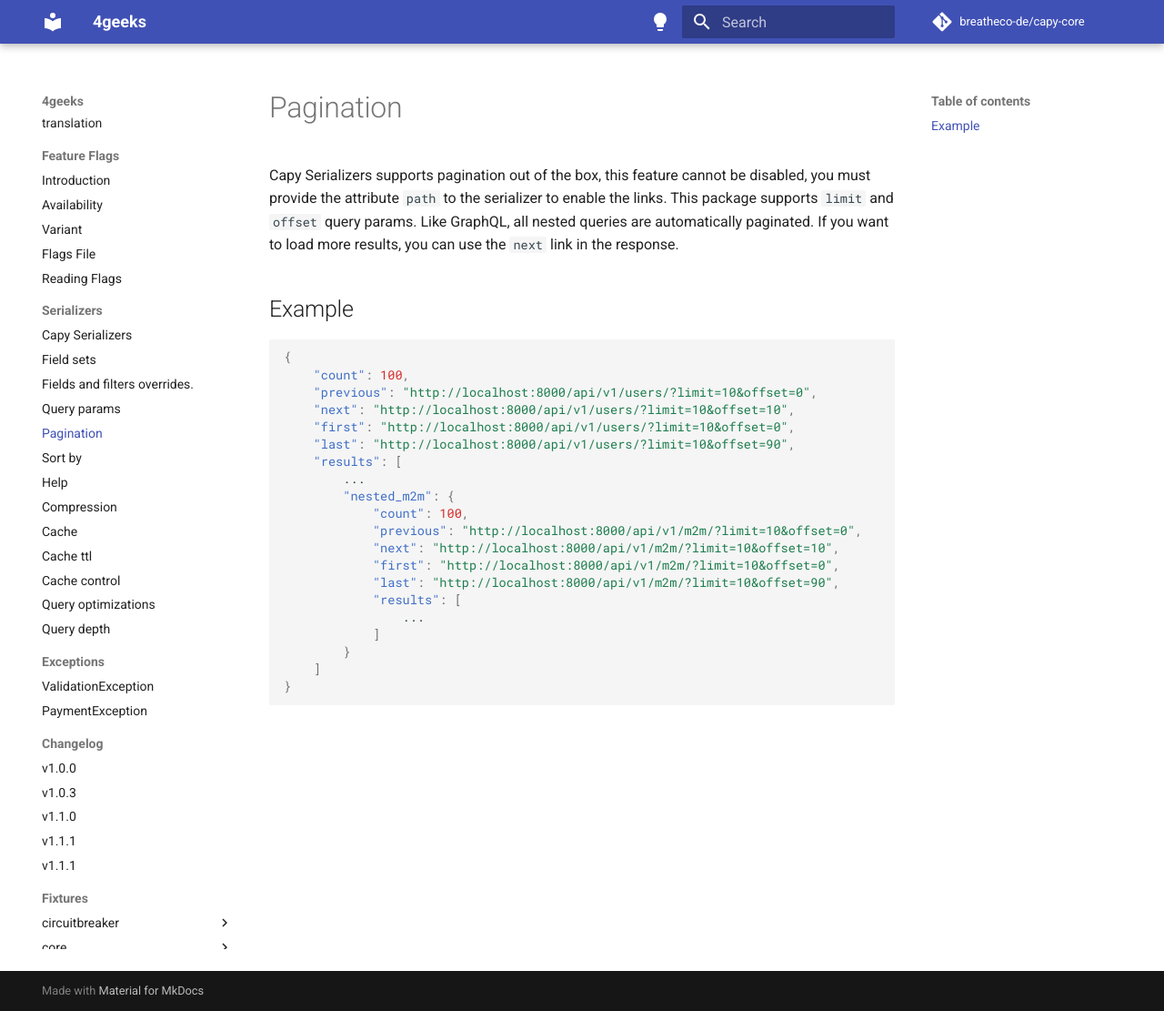
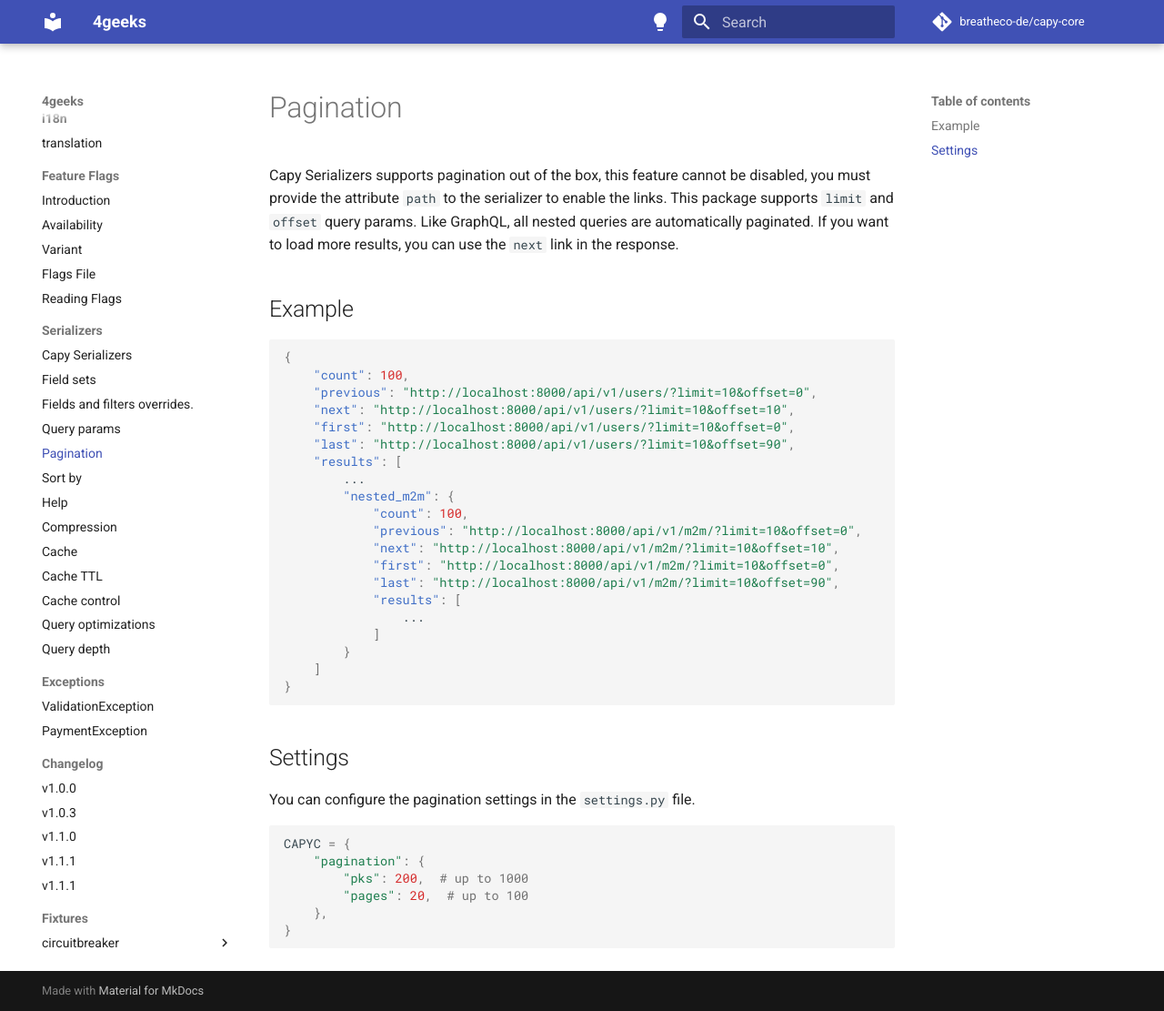
Before and after one commit to breatheco-de/capy-core, an MkDocs documentation site: the page built from docs/serializers/pagination.md, in a window 1280 px wide and 1111 px high. Shown: the whole window at 91% size. Built offline with MkDocs 1.6.1 and Material for MkDocs 9.7.7, drawn with Linux system fonts in a browser that asks for light colours; comment, search, counter and statistics services are not loaded.

Commit message:
update docs

````diff
--- a/docs/serializers/pagination.md
+++ b/docs/serializers/pagination.md
@@ -26,3 +26,16 @@ Capy Serializers supports pagination out of the box, this feature cannot be disa
     ]
 }
 ```
+
+## Settings
+
+You can configure the pagination settings in the `settings.py` file.
+
+```python
+CAPYC = {
+    "pagination": {
+        "pks": 200,  # up to 1000
+        "pages": 20,  # up to 100
+    },
+}
+```
````
Also changed, not shown: docs/serializers/cache-ttl.md (+2 -2 lines), docs/serializers/query-depth.md (+9 -0 lines), docs/serializers/sort-by.md (+6 -0 lines).
